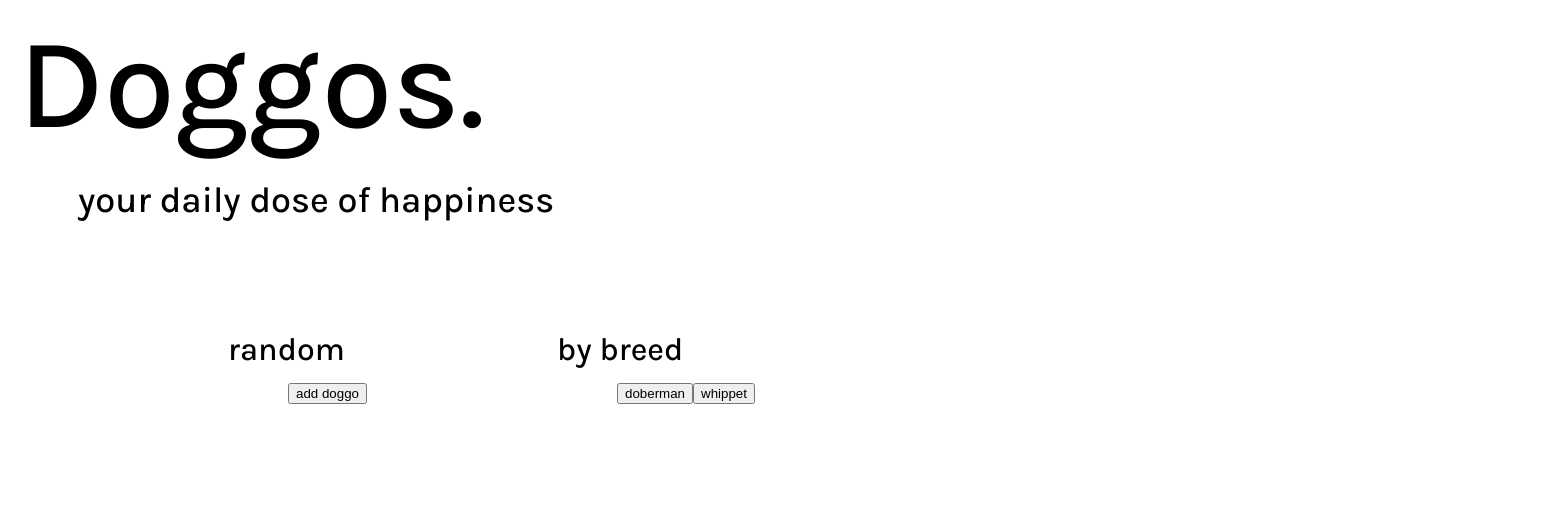
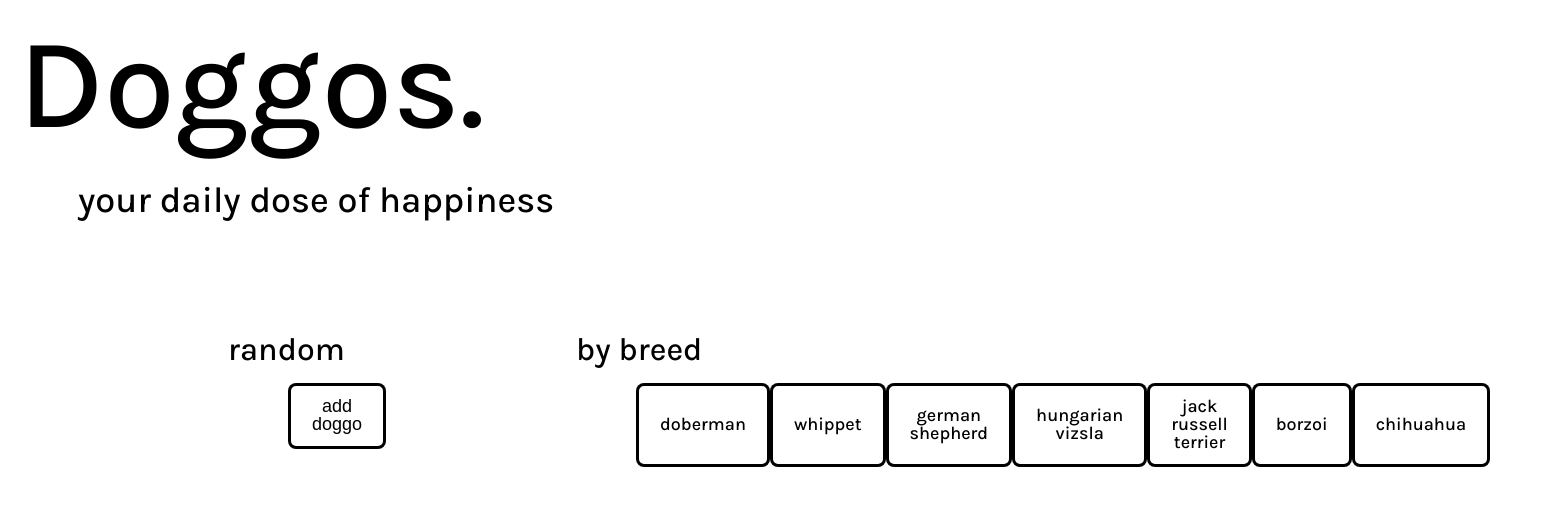
Before and after one commit to coleglover/doggo-generator, a website: page index.html in a window 1280 px wide. Shown: the whole page, 1550 px wide, since content can reach past the window. Drawn offline with Linux system fonts and the light colour scheme.

Commit message:
adding archaic staged commits #yolo

```diff
--- a/doggos.js
+++ b/doggos.js
@@ -67,7 +67,7 @@ document
   .querySelector('.add-doggo-button')
   .addEventListener('click', dogButtonHandler);
 
-//add a function here to disern what breed is being clicked
+//adding functions here to disern what breed is being clicked
 
 document.querySelector('.add-doberman').addEventListener(`click`, () => {
   return dogBreedButtonHandler('doberman');
@@ -75,15 +75,24 @@ document.querySelector('.add-doberman').addEventListener(`click`, () => {
 document.querySelector('.add-whippet').addEventListener(`click`, () => {
   return dogBreedButtonHandler('whippet');
 });
+document.querySelector('.add-germanshepherd').addEventListener(`click`, () => {
+  return dogBreedButtonHandler('germanshepherd');
+});
 
-// click button
-// add loader
-// create img
-// remove loader
-//
-//
-//
+document.querySelector('.add-vizsla').addEventListener(`click`, () => {
+  return dogBreedButtonHandler('vizsla');
+});
 
-// dogButtonHandler
-// -calls add contianer + loader
-// -calls addNewDoggo
+document
+  .querySelector('.add-jack-russell-terrier')
+  .addEventListener(`click`, () => {
+    return dogBreedButtonHandler('terrier/russell');
+  });
+
+document.querySelector('.add-borzoi').addEventListener(`click`, () => {
+  return dogBreedButtonHandler('borzoi');
+});
+
+document.querySelector('.add-chihuahua').addEventListener(`click`, () => {
+  return dogBreedButtonHandler('chihuahua');
+});
--- a/index.html
+++ b/index.html
@@ -25,14 +25,21 @@
       <div class="subheader">
         <div class="logo">random</div>
         <div class="button-container">
-          <button class="add-doggo-button">add doggo</button>
+          <button class="button add-doggo-button">add doggo</button>
         </div>
       </div>
       <div id="by-breed-section" class="subheader">
         <div class="logo">by breed</div>
         <div class="button-container">
-          <button class="add-doberman">doberman</button>
-          <button class="add-whippet">whippet</button>
+          <button class="button add-doberman">doberman</button>
+          <button class="button add-whippet">whippet</button>
+          <button class="button add-germanshepherd">german shepherd</button>
+          <button class="button add-vizsla">hungarian vizsla</button>
+          <button class="button add-jack-russell-terrier">
+            jack russell terrier
+          </button>
+          <button class="button add-borzoi">borzoi</button>
+          <button class="button add-chihuahua">chihuahua</button>
         </div>
       </div>
     </div>
--- a/styles.css
+++ b/styles.css
@@ -38,6 +38,27 @@
   padding-left: 220px;
   display: flex;
   flex-wrap: wrap;
+}
+
+.button {
+  display: inline-block;
+  outline: 0;
+  border: 0;
+  cursor: pointer;
+  border-radius: 8px;
+  padding: 14px 24px 16px;
+  font-family: 'Karla', sans-serif;
+  font-weight: 400;
+  font-size: 18px;
+  line-height: 1;
+  transition: transform 200ms, background 200ms;
+  background: transparent;
+  color: #000000;
+  box-shadow: 0 0 0 3px #000000 inset;
+}
+
+.button:hover {
+  transform: translateY(-2px);
 }
 
 .button-container {
```
